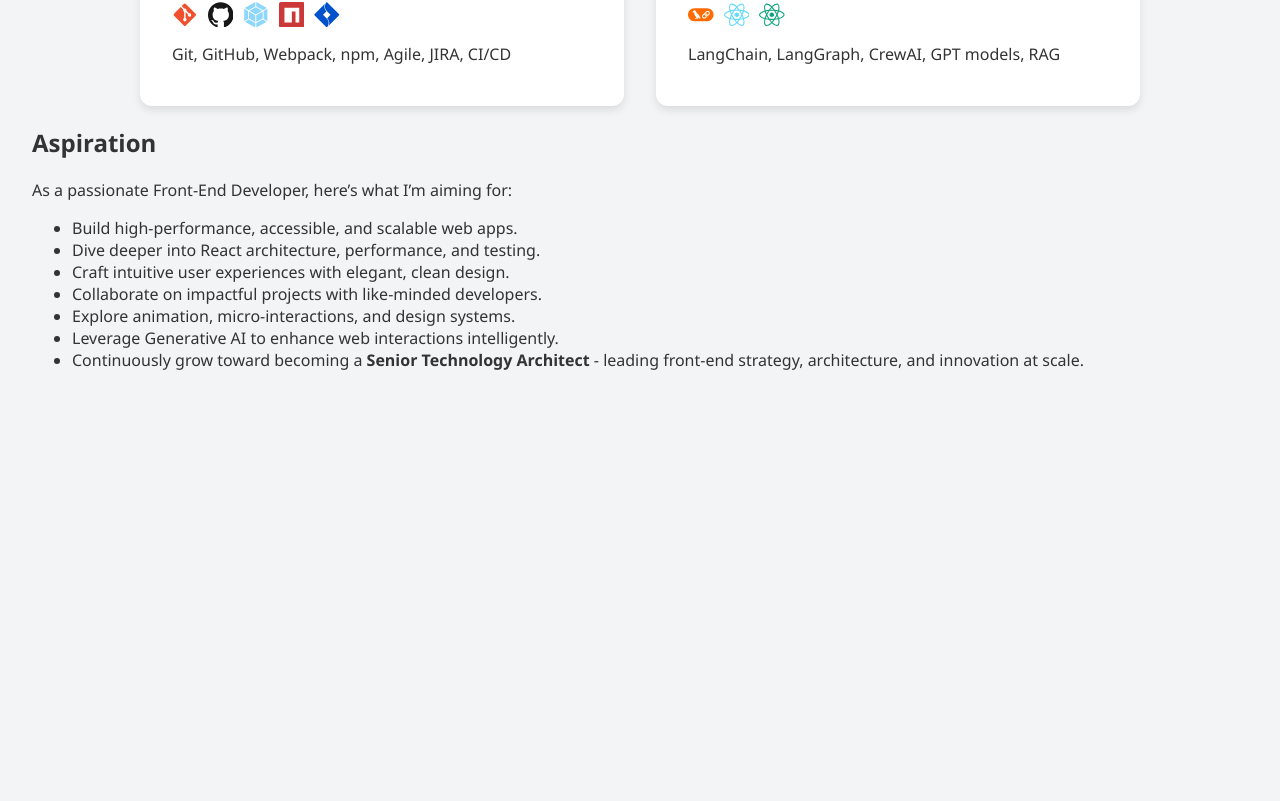
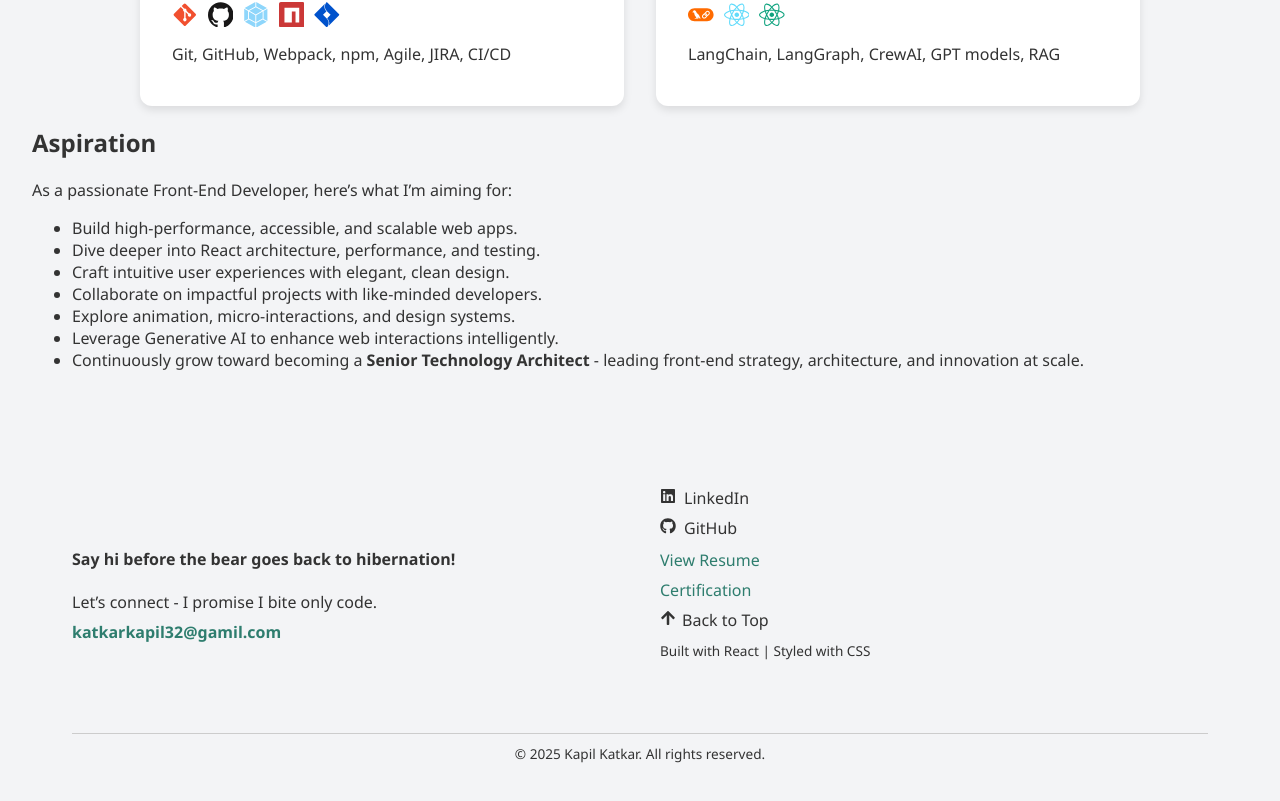
Before and after one commit to kapilkatkar/Portfolio, a React (Vite) app: page / in a window 1280 px wide. Shown: the part 1365-2166 px from the top of the page. Before the commit the page ends 1784 px from the top, so only its background shows below. Built offline with nearby package versions, Linux system fonts and the light colour scheme.

Commit message:
added footer

```diff
--- /dev/null
+++ b/src/component/Footer.css
@@ -0,0 +1,97 @@
+.footer {
+  position: relative;
+  background-color: var(--background-color);
+  color: var(--text-color);
+  overflow: hidden;
+  padding: 100px 40px 20px;
+  display: flex;
+  flex-direction: column;
+  gap: 20px;
+}
+
+.bear-img-3 {
+  position: absolute;
+  top: -90px;
+  left: 50px;
+  max-height: 300px;
+  object-fit: contain;
+  transition: transform 1.2s ease, opacity 1.2s ease;
+  transform: rotate(45deg);
+}
+
+.footer-content {
+  display: flex;
+  flex-direction: row;
+  justify-content: space-between;
+  gap: 40px;
+  flex-wrap: wrap;
+}
+
+.footer-left,
+.footer-right {
+  flex: 1;
+  min-width: 250px;
+}
+.footer-left {
+  margin-top: 40px;
+}
+
+.footer-left h3 {
+  font-size: 1.4rem;
+  margin-bottom: 8px;
+}
+
+.footer-left p {
+  margin-bottom: 8px;
+}
+
+.email-link {
+  color: var(--primary-color);
+  text-decoration: none;
+  font-weight: bold;
+}
+
+.email-link:hover {
+  text-decoration: underline;
+}
+
+.social-icons {
+  margin-bottom: 10px;
+}
+
+.social-icons a {
+  margin-right: 12px;
+  color: var(--primary-color);
+  text-decoration: none;
+  font-weight: 500;
+}
+
+.social-icons a:hover {
+  color: var(--accent-color);
+}
+
+.footer-right a {
+  display: block;
+  margin-bottom: 8px;
+  color: var(--text-color);
+  text-decoration: none;
+}
+
+.footer-right a:hover {
+  color: var(--primary-color);
+}
+
+.tech-stack {
+  font-size: 0.85rem;
+  color: var(--text-color);
+  margin-top: 10px;
+}
+
+.footer-bottom {
+  text-align: center;
+  font-size: 0.85rem;
+  margin-top: 40px;
+  color: var(--text-color);
+  border-top: 1px solid #ccc;
+  padding-top: 10px;
+}
--- /dev/null
+++ b/src/component/Footer.jsx
@@ -0,0 +1,113 @@
+import React, { useEffect, useRef, useState } from "react";
+import bearImage from "../assets/bear3.png";
+import "./Footer.css";
+import { FaLinkedin, FaGithub, FaArrowUp } from "react-icons/fa";
+
+const Footer = () => {
+  const footerRef = useRef(null);
+  const [footerVisible, setFooterVisible] = useState(false);
+  const [scrollDirection, setScrollDirection] = useState("down");
+  const lastScrollY = useRef(window.scrollY);
+
+  useEffect(() => {
+    const observer = new IntersectionObserver(
+      ([entry]) => {
+        setFooterVisible(entry.isIntersecting);
+      },
+      { root: null, threshold: 0.1 }
+    );
+
+    if (footerRef.current) observer.observe(footerRef.current);
+    return () => {
+      if (footerRef.current) observer.unobserve(footerRef.current);
+    };
+  }, []);
+
+  useEffect(() => {
+    const handleScroll = () => {
+      const currentScrollY = window.scrollY;
+      setScrollDirection(currentScrollY > lastScrollY.current ? "down" : "up");
+      lastScrollY.current = currentScrollY;
+    };
+
+    window.addEventListener("scroll", handleScroll);
+    return () => window.removeEventListener("scroll", handleScroll);
+  }, []);
+
+  const visible = footerVisible && scrollDirection === "down";
+
+  return (
+    <footer ref={footerRef} className="footer">
+      <img
+        src={bearImage}
+        alt="Bear"
+        className="bear-img-3"
+        style={{
+          transform: visible
+            ? "translateY(0) rotate(-20deg)"
+            : "translateY(-50%) rotate(-20deg)",
+          opacity: visible ? 1 : 0,
+        }}
+      />
+
+      <div className="footer-content">
+        <div className="footer-left">
+          <h4>Say hi before the bear goes back to hibernation!</h4>
+          <p>Let’s connect - I promise I bite only code.</p>
+          <a href="mailto:katkarkapil32@gamil.com" className="email-link">
+            katkarkapil32@gamil.com
+          </a>
+        </div>
+
+        <div className="footer-right">
+          <div className="social-icons">
+            <a
+              href="https://www.linkedin.com/in/kapil-katkar-61493814a/"
+              target="_blank"
+              rel="noreferrer"
+            >
+              <FaLinkedin style={{ marginRight: "8px" }} />
+              LinkedIn
+            </a>
+            <a
+              href="https://github.com/kapilkatkar"
+              target="_blank"
+              rel="noreferrer"
+            >
+              <FaGithub style={{ marginRight: "8px" }} />
+              GitHub
+            </a>
+          </div>
+
+          <a
+            href="/Kapil_React_Resume.pdf"
+            target="_blank"
+            rel="noreferrer"
+            style={{ color: "var(--primary-color)" }}
+          >
+            View Resume
+          </a>
+          <a
+            href="/Kapil_React_Resume.pdf"
+            target="_blank"
+            rel="noreferrer"
+            style={{ color: "var(--primary-color)" }}
+          >
+            Certification
+          </a>
+          <a href="#top">
+            <FaArrowUp style={{ marginRight: "6px" }} />
+            Back to Top
+          </a>
+          <p className="tech-stack">Built with React | Styled with CSS</p>
+        </div>
+      </div>
+
+      <div className="footer-bottom">
+        © 2025 Kapil Katkar. All rights reserved.
+      </div>
+    </footer>
+  );
+};
+
+export default Footer;
--- a/src/component/Home.jsx
+++ b/src/component/Home.jsx
@@ -4,6 +4,7 @@ import { Link } from "react-router-dom";
 import CircularAnimation from "./circularAnimation";
 import bearImage from "../assets/bear.png";
 import Skills from "./skills";
+import Footer from "./Footer";
 const Home = () => {
   return (
     <div>
@@ -74,6 +75,7 @@ const Home = () => {
             </li>
           </ul>
         </section>
+        <Footer></Footer>
       </main>
     </div>
   );
```
